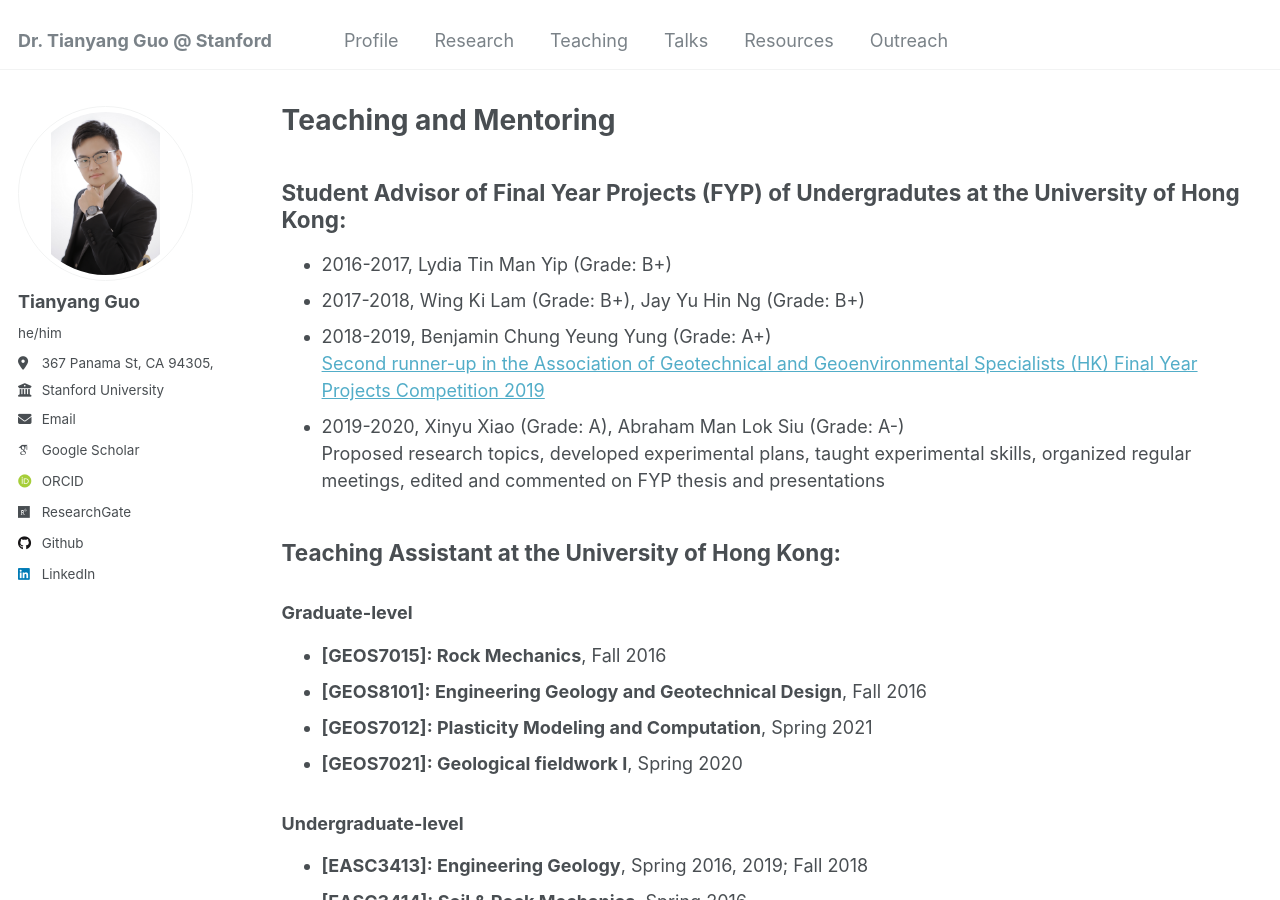
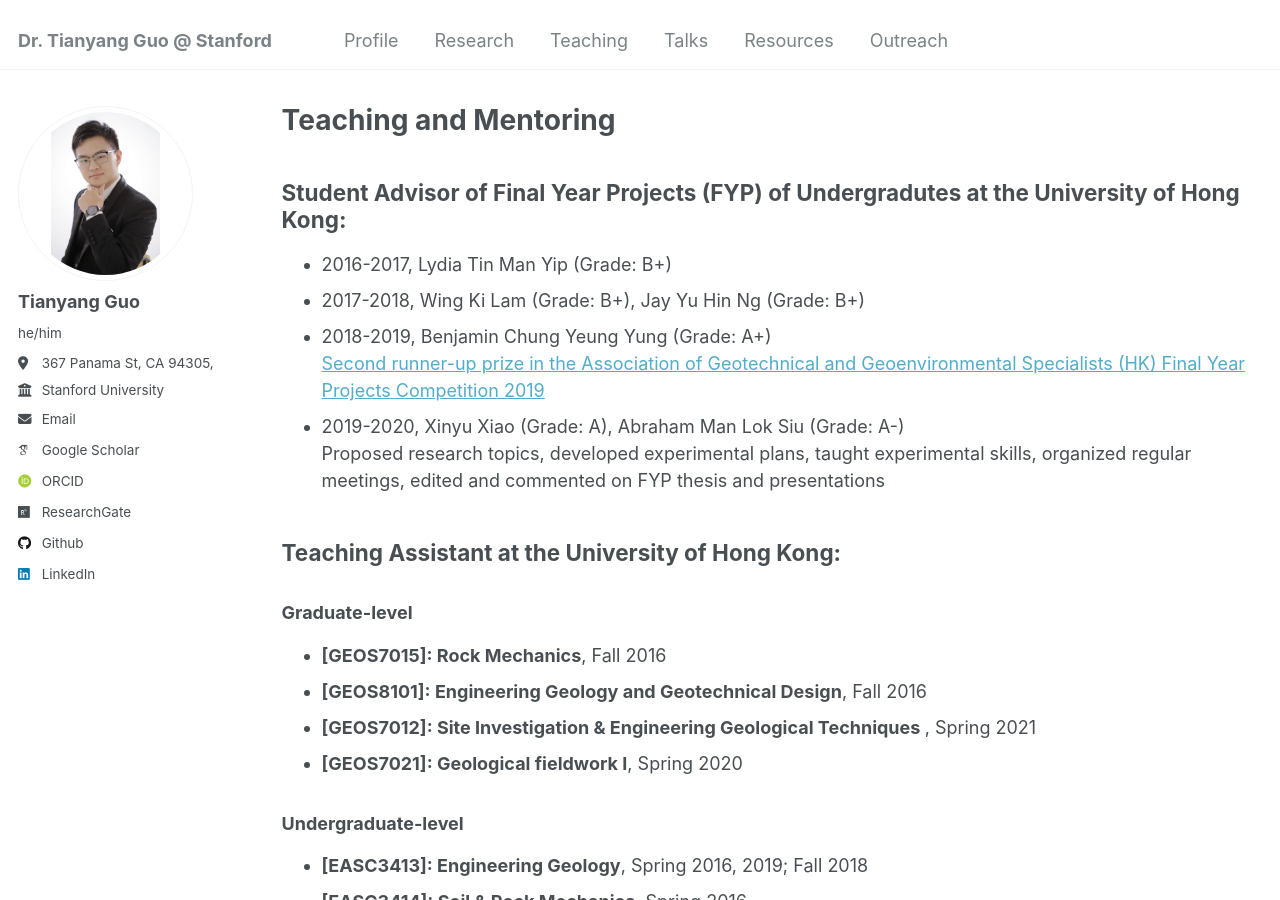
Before and after one commit to guotystanford/guotystanford.github.io, a Jekyll site: the page built from _pages/teaching.md, in a window 1280 px wide and 900 px high. Built offline with Jekyll 4.4.1, drawn with Linux system fonts in a browser that asks for light colours; some web fonts are replaced.

Commit message:
Update teaching.md

```diff
--- a/_pages/teaching.md
+++ b/_pages/teaching.md
@@ -11,7 +11,7 @@ author_profile: true
 * 2016-2017, Lydia Tin Man Yip (Grade: B+)
 * 2017-2018, Wing Ki Lam (Grade: B+), Jay Yu Hin Ng (Grade: B+)
 * 2018-2019, Benjamin Chung Yeung Yung (Grade: A+)
-  [Second runner-up in the Association of Geotechnical and Geoenvironmental Specialists (HK) Final Year Projects Competition 2019](https://www.earthsciences.hku.hk/news_and_events/news/72/?back=8fa435f675f288b6086d5b29f2647e42)
+  [Second runner-up prize in the Association of Geotechnical and Geoenvironmental Specialists (HK) Final Year Projects Competition 2019](https://www.earthsciences.hku.hk/news_and_events/news/72/?back=8fa435f675f288b6086d5b29f2647e42)
 * 2019-2020, Xinyu Xiao (Grade: A), Abraham Man Lok Siu (Grade: A-)
 Proposed research topics, developed experimental plans, taught experimental skills, organized regular meetings, edited and commented on FYP thesis and presentations
 <br>
@@ -20,7 +20,7 @@ Proposed research topics, developed experimental plans, taught experimental skil
 ### Graduate-level
   * <b>[GEOS7015]: Rock Mechanics</b>, Fall 2016
   * <b>[GEOS8101]: Engineering Geology and Geotechnical Design</b>, Fall 2016
-  * <b>[GEOS7012]: Plasticity Modeling and Computation</b>, Spring 2021
+  * <b>[GEOS7012]: Site Investigation & Engineering Geological Techniques </b>, Spring 2021
   * <b>[GEOS7021]: Geological fieldwork I</b>, Spring 2020
 
 ### Undergraduate-level
```
